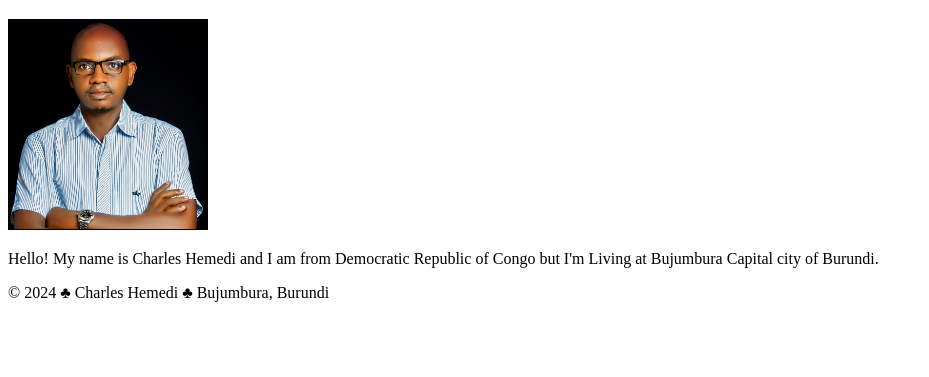
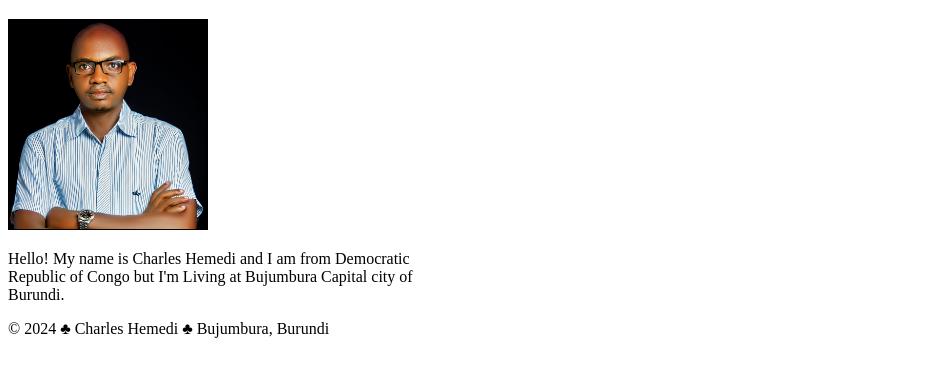
Before and after one commit to Hemedi12/wdd130, a plain HTML site: page index.html in a window 1280 px wide. Shown: the part 87-464 px from the top of the page, without its empty margins (0-929 px from the left). Drawn offline with Linux system fonts and the light colour scheme.

Commit message:
codes revised

```diff
--- a/index.html
+++ b/index.html
@@ -16,7 +16,7 @@
     <main>
       <h1> Charles Hemedi| WDD 130</h1>
       <img src="images/mypicture.png" alt="Hello, my name is Charles Hemedi" width="200">
-      <p>Hello! My name is Charles Hemedi and I am from Democratic Republic of Congo but I'm Living at Bujumbura Capital city of Burundi. </p>
+      <p>Hello! My name is Charles Hemedi and I am from Democratic <br> Republic of Congo but I'm Living at Bujumbura Capital city of<br> Burundi. </p>
     </main>
     <footer>
       <p>&#169; 2024 &#9827; Charles Hemedi &#9827; Bujumbura, Burundi</p>
```
